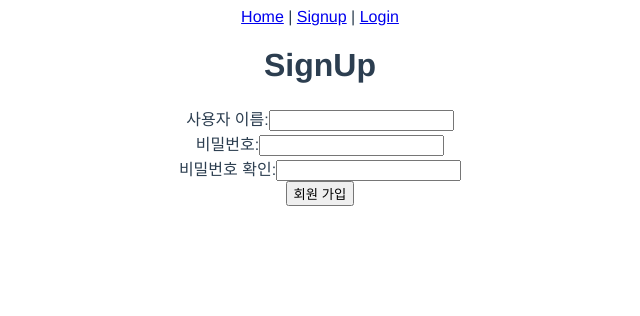
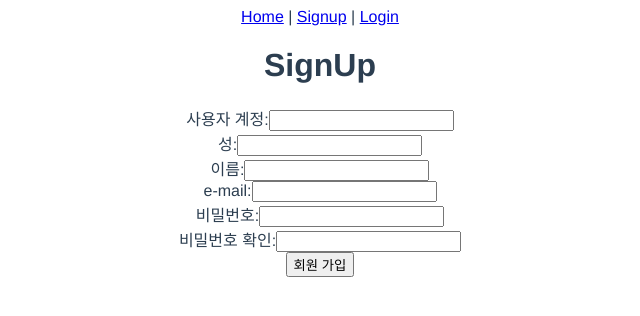
Before and after one commit to SuhyeokRoh/Film_Docs, a Vue app in the folder final-pjt-front/: page /accounts/signup in a window 1280 px wide. Shown: the top 316 px of the page, without its empty margins (320-960 px from the left). Built offline with nearby package versions, Linux system fonts and the light colour scheme.

Commit message:
Feat: add last_name, first_name, email 이메일 입력, 성, 이름 입력 기능 추가

```diff
--- a/final-pjt-front/src/views/accounts/Signup.vue
+++ b/final-pjt-front/src/views/accounts/Signup.vue
@@ -2,8 +2,20 @@
   <div>
     <h1>SignUp</h1>
     <div>
-      <label for="username">사용자 이름:</label>
+      <label for="username">사용자 계정:</label>
       <input type="text" id="username" v-model="userdata.username" />
+    </div>
+    <div>
+      <label for="last_name">성:</label>
+      <input type="text" id="last_name" v-model="userdata.last_name" />
+    </div>
+    <div>
+      <label for="first_name">이름:</label>
+      <input type="text" id="first_name" v-model="userdata.first_name" />
+    </div>
+    <div>
+      <label for="email">e-mail:</label>
+      <input type="text" id="email" v-model="userdata.email" />
     </div>
     <div>
       <label for="password">비밀번호:</label>
```
